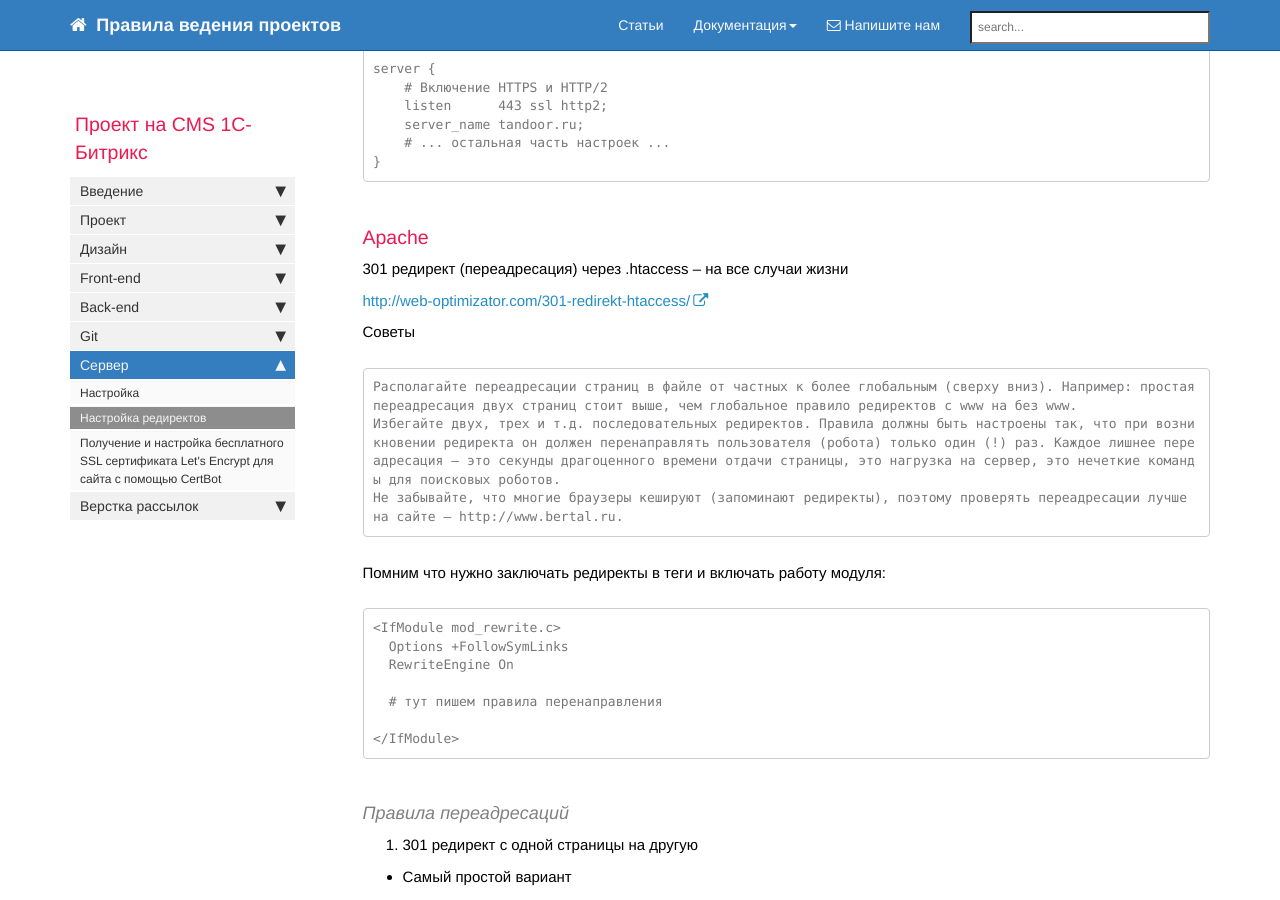
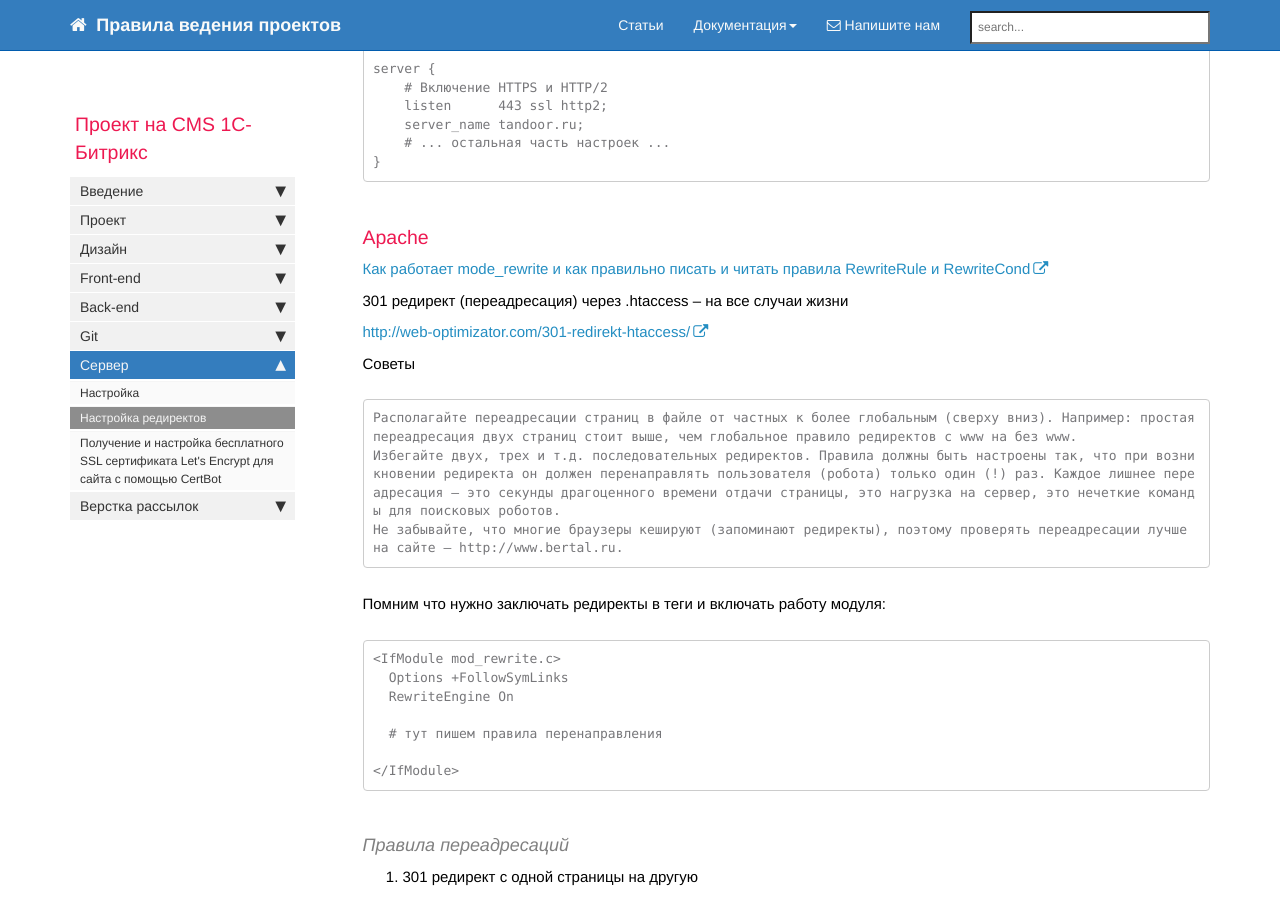
Before and after one commit to gdecider/gdecider.github.io, a Jekyll site: the page built from pages/bx/bx_server-redirects.md, in a window 1280 px wide and 900 px high, scrolled down 1271 px. Built offline with Jekyll 4.4.1, drawn with Linux system fonts in a browser that asks for light colours; nearby versions of some CDN libraries; comment, search, counter and statistics services are not loaded.

Commit message:
Update bx_server-redirects.md

````diff
--- a/pages/bx/bx_server-redirects.md
+++ b/pages/bx/bx_server-redirects.md
@@ -75,6 +75,8 @@ server {
 ```
 
 ### Apache
+
+[Как работает mode_rewrite и как правильно писать и читать правила RewriteRule и RewriteCond](https://andew.ru/ru/pages/page/apache-mod-rewrite)
 
 301 редирект (переадресация) через .htaccess – на все случаи жизни
 
````
